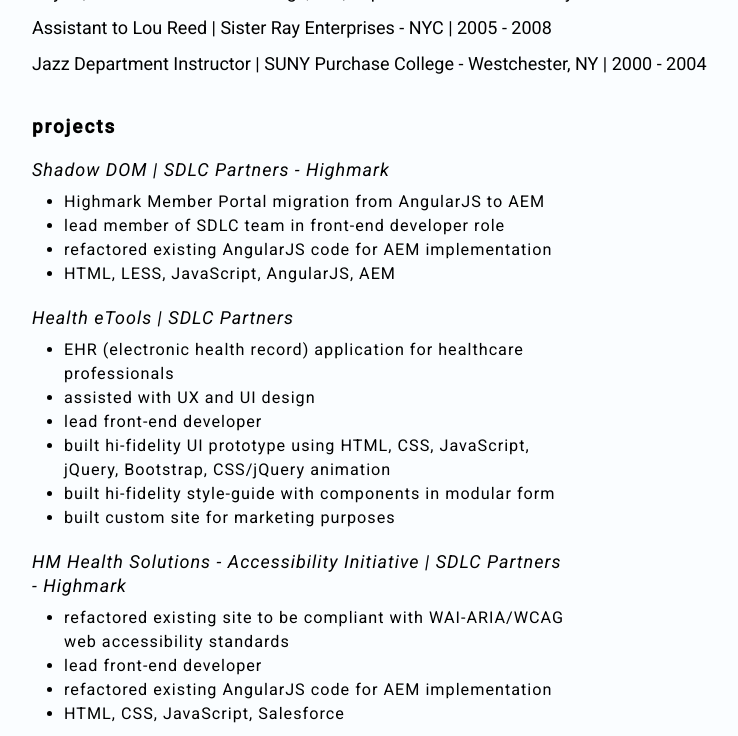
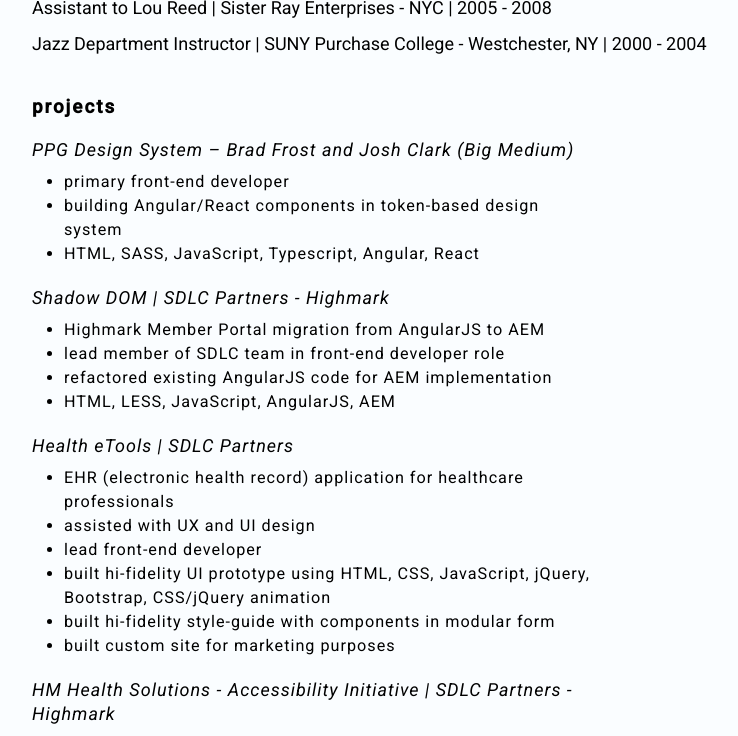
Before and after one commit to nelsW70/nelson-foltz_portfolio, a React (Create React App) app: page /resume in a window 1280 px wide. Shown: the part 1180-1916 px from the top of the page, without its empty margins (48-786 px from the left). Built offline with nearby package versions, Linux system fonts and the light colour scheme.

Commit message:
add: new resume project, width on resume section

```diff
--- a/src/data.json
+++ b/src/data.json
@@ -121,6 +121,14 @@
   ],
   "projects": [
     {
+      "project": "PPG Design System – Brad Frost and Josh Clark (Big Medium)",
+      "info": [
+        "primary front-end developer",
+        "building Angular/React components in token-based design system",
+        "HTML, SASS, JavaScript, Typescript, Angular, React"
+      ]
+    },
+    {
       "project": "Shadow DOM | ",
       "company": "SDLC Partners - Highmark",
       "info": [
--- a/src/pages/Resume.scss
+++ b/src/pages/Resume.scss
@@ -7,7 +7,7 @@
     font-weight: 400;
   }
   section {
-    max-width: 540px;
+    max-width: 560px;
     margin-bottom: 2.5em;
     &.experience {
       max-width: none;
```
